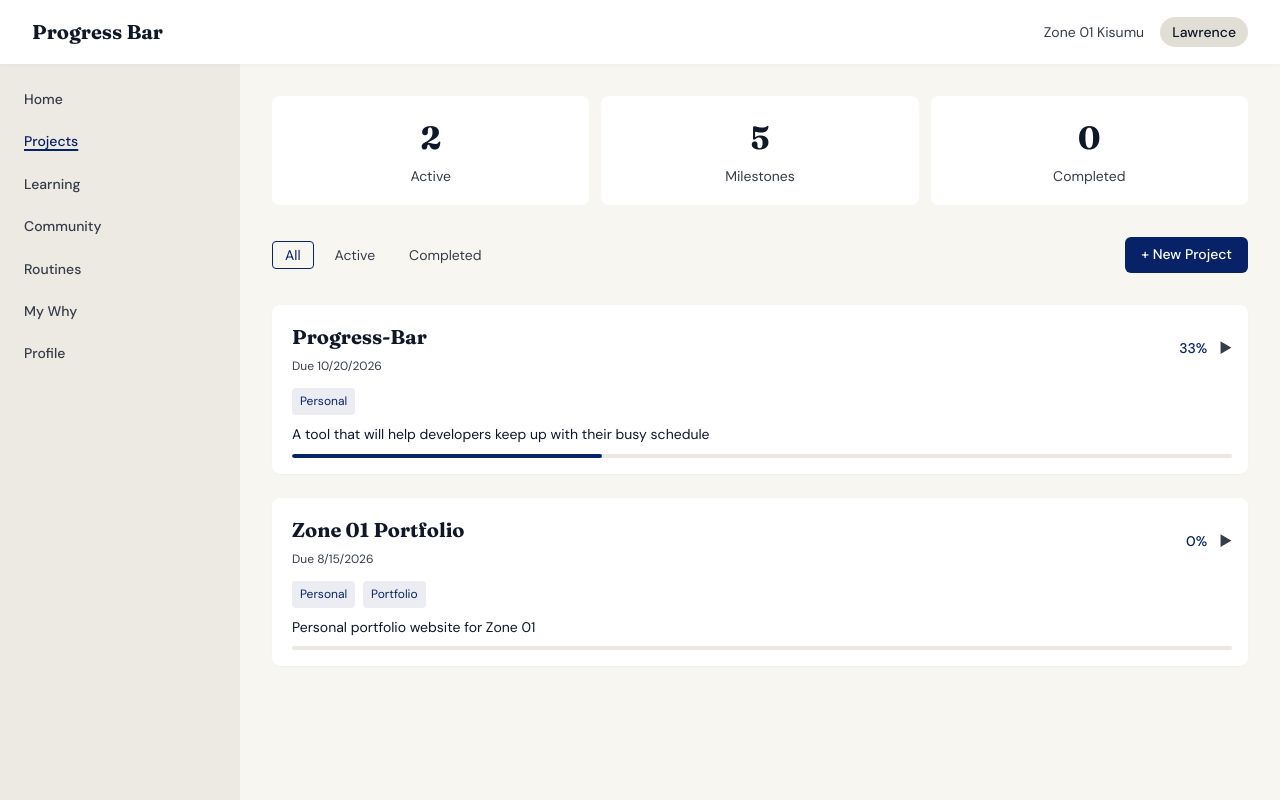
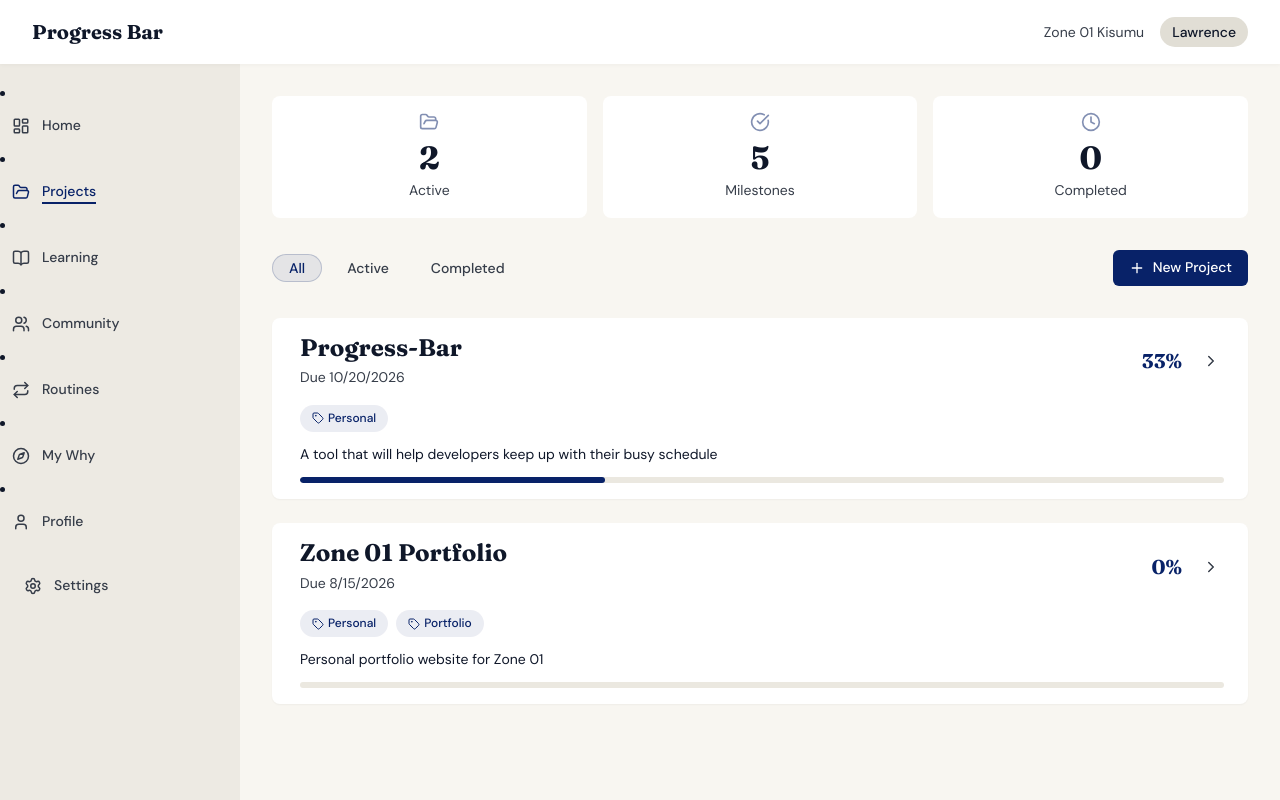
Before and after one commit to LawObare/progressbar, a React app in the folder frontend/: page /projects in a window 1280 px wide. Built offline with nearby package versions, Linux system fonts and the light colour scheme; the HTML template or start-up script is replaced by a standard one.

Commit message:
Chore: Added React lucide icons to navigation bar, home page and a bit in projects page

```diff
--- a/frontend/package.json
+++ b/frontend/package.json
@@ -10,6 +10,7 @@
     "preview": "vite preview"
   },
   "dependencies": {
+    "lucide-react": "^1.25.0",
     "react": "^19.2.7",
     "react-dom": "^19.2.7",
     "react-router-dom": "^7.18.1"
--- a/frontend/src/components/Sidebar/Sidebar.jsx
+++ b/frontend/src/components/Sidebar/Sidebar.jsx
@@ -1,35 +1,49 @@
 // src/components/Sidebar/Sidebar.jsx
+import React from 'react';
 import { NavLink } from 'react-router-dom';
+import {
+  LayoutDashboard,
+  FolderOpen,
+  BookOpen,
+  Users,
+  Repeat,
+  Compass,
+  User,
+  Settings
+} from 'lucide-react';
 import styles from './Sidebar.module.css';
 
 const navItems = [
-  { path: '/home', label: 'Home' },
-  { path: '/projects', label: 'Projects' },
-  { path: '/learning', label: 'Learning' },
-  { path: '/community', label: 'Community' },
-  { path: '/routines', label: 'Routines' },
-  { path: '/my-why', label: 'My Why' },
-  { path: '/profile', label: 'Profile' },
+  { path: '/home', label: 'Home', icon: LayoutDashboard },
+  { path: '/projects', label: 'Projects', icon: FolderOpen },
+  { path: '/learning', label: 'Learning', icon: BookOpen },
+  { path: '/community', label: 'Community', icon: Users },
+  { path: '/routines', label: 'Routines', icon: Repeat },
+  { path: '/my-why', label: 'My Why', icon: Compass },
+  { path: '/profile', label: 'Profile', icon: User },
 ];
 
 export const Sidebar = () => {
   return (
     <nav className={styles.Sidebar}>
-      <ul className={styles.Sidebar__nav}>
-        {navItems.map((item) => (
-          <li key={item.path} className={styles.Sidebar__item}>
+      {/* ... */}
+      {navItems.map((item) => {
+        const Icon = item.icon;
+        return (
+          <li key={item.path}>
             <NavLink
               to={item.path}
               className={({ isActive }) =>
                 `${styles.Sidebar__link} ${isActive ? styles['Sidebar__link--active'] : ''}`
               }
             >
-              {item.label}
+              <Icon size={18} />
+              <span className={styles.Sidebar__linkText}>{item.label}</span>
             </NavLink>
           </li>
-        ))}
-      </ul>
-
+        );
+      })}
+      {/* ... */}
       <div className={styles.Sidebar__footer}>
         <NavLink
           to="/settings"
@@ -37,7 +51,8 @@ export const Sidebar = () => {
             `${styles.Sidebar__link} ${isActive ? styles['Sidebar__link--active'] : ''}`
           }
         >
-          Settings
+          <Settings size={18} />
+          <span className={styles.Sidebar__linkText}>Settings</span>
         </NavLink>
       </div>
     </nav>
--- a/frontend/src/components/Sidebar/Sidebar.module.css
+++ b/frontend/src/components/Sidebar/Sidebar.module.css
@@ -43,9 +43,14 @@
 
 .Sidebar__link--active {
   color: hsl(var(--primary));
-  text-decoration: underline;
-  text-underline-offset: 3px;
-  text-decoration-thickness: 2px;
+}
+
+.Sidebar__linkText {
+  border-bottom: 2px solid transparent;
+}
+
+.Sidebar__link--active .Sidebar__linkText {
+  border-bottom-color: hsl(var(--primary));
 }
 
 .Sidebar__footer {
--- a/frontend/src/pages/Home/Home.jsx
+++ b/frontend/src/pages/Home/Home.jsx
@@ -1,5 +1,6 @@
 // src/pages/Home/Home.jsx
 import React, { useState } from 'react';
+import { Target, LayoutGrid } from 'lucide-react'; // ← Add these imports
 import { FocusTab } from './FocusTab';
 import { SummaryTab } from './SummaryTab';
 import { mockTasks, mockRoutines, mockSummaryData } from '../../mockData';
@@ -41,12 +42,14 @@ export const Home = () => {
           className={`${styles.Home__tab} ${activeTab === 'focus' ? styles['Home__tab--active'] : ''}`}
           onClick={() => setActiveTab('focus')}
         >
+          <Target size={16} />
           Focus
         </button>
         <button
           className={`${styles.Home__tab} ${activeTab === 'summary' ? styles['Home__tab--active'] : ''}`}
           onClick={() => setActiveTab('summary')}
         >
+          <LayoutGrid size={16} />
           Summary
         </button>
       </div>
--- a/frontend/src/pages/Home/Home.module.css
+++ b/frontend/src/pages/Home/Home.module.css
@@ -15,6 +15,9 @@
 }
 
 .Home__tab {
+  display: flex;
+  align-items: center;
+  gap: var(--space-2);
   padding: var(--space-2) var(--space-4);
   font-family: var(--font-sans);
   font-size: var(--font-size-sm);
@@ -24,6 +27,7 @@
   transition: color var(--transition-fast), border-color var(--transition-fast);
   cursor: pointer;
   margin-bottom: -1px;
+  background: transparent;
 }
 
 .Home__tab:hover {
--- a/frontend/src/pages/Projects/Projects.jsx
+++ b/frontend/src/pages/Projects/Projects.jsx
@@ -1,5 +1,16 @@
 // src/pages/Projects/Projects.jsx
 import React, { useState } from 'react';
+import {
+  FolderOpen,
+  CheckCircle,
+  Clock,
+  Plus,
+  ChevronDown,
+  ChevronRight,
+  Tag,
+  Link2,
+  X
+} from 'lucide-react';
 import { Button } from '../../components/Button/Button';
 import { Card } from '../../components/Card/Card';
 import { mockProjects } from '../../mockData';
@@ -46,20 +57,23 @@ export const Projects = () => {
       {/* Stats strip */}
       <div className={styles.Projects__stats}>
         <div className={styles.Projects__stat}>
+          <FolderOpen className={styles.Projects__statIcon} size={20} />
           <span className={styles.Projects__statValue}>{activeProjects}</span>
           <span className={styles.Projects__statLabel}>Active</span>
         </div>
         <div className={styles.Projects__stat}>
+          <CheckCircle className={styles.Projects__statIcon} size={20} />
           <span className={styles.Projects__statValue}>{totalMilestones}</span>
           <span className={styles.Projects__statLabel}>Milestones</span>
         </div>
         <div className={styles.Projects__stat}>
+          <Clock className={styles.Projects__statIcon} size={20} />
           <span className={styles.Projects__statValue}>{completedProjects}</span>
           <span className={styles.Projects__statLabel}>Completed</span>
         </div>
       </div>
 
-      {/* Filter bar */}
+      {/* Toolbar */}
       <div className={styles.Projects__toolbar}>
         <div className={styles.Projects__filters}>
           <button
@@ -82,7 +96,8 @@ export const Projects = () => {
           </button>
         </div>
         <Button variant="primary" onClick={() => setShowCreateModal(true)}>
-          + New Project
+          <Plus size={16} />
+          New Project
         </Button>
       </div>
 
@@ -90,6 +105,7 @@ export const Projects = () => {
       <div className={styles.Projects__list}>
         {filteredProjects.length === 0 ? (
           <div className={styles.Projects__empty}>
+            <FolderOpen size={48} className={styles.Projects__emptyIcon} />
             <p>No projects yet. Create your first project!</p>
           </div>
         ) : (
@@ -123,7 +139,7 @@ export const Projects = () => {
                       {progress}%
                     </span>
                     <span className={styles.Projects__cardToggle}>
-                      {isExpanded ? '▼' : '▶'}
+                      {isExpanded ? <ChevronDown size={18} /> : <ChevronRight size={18} />}
                     </span>
                   </div>
                 </div>
@@ -132,7 +148,10 @@ export const Projects = () => {
                   {project.tags && project.tags.length > 0 && (
                     <div className={styles.Projects__cardTags}>
                       {project.tags.map(tag => (
-                        <span key={tag} className={styles.Projects__cardTag}>{tag}</span>
+                        <span key={tag} className={styles.Projects__cardTag}>
+                          <Tag size={12} />
+                          {tag}
+                        </span>
                       ))}
                     </div>
                   )}
@@ -158,7 +177,8 @@ export const Projects = () => {
                           <div key={milestone.id} className={styles.Projects__milestone}>
                             <div className={styles.Projects__milestoneHeader}>
                               <span className={styles.Projects__milestoneTitle}>
-                                {milestone.completed ? '✓' : '○'} {milestone.title}
+                                {milestone.completed ? <CheckCircle size={14} /> : <Clock size={14} />}
+                                {milestone.title}
                               </span>
                               <span className={styles.Projects__milestoneProgress}>
                                 {taskDone}/{taskTotal} tasks
@@ -174,14 +194,15 @@ export const Projects = () => {
                               {milestone.tasks.map(task => (
                                 <li key={task.id} className={styles.Projects__task}>
                                   <span className={task.completed ? styles['Projects__task--done'] : ''}>
-                                    {task.title}
+                                    {task.completed ? '✓' : '○'} {task.title}
                                   </span>
                                 </li>
                               ))}
                             </ul>
                             {milestone.evidence && (
                               <div className={styles.Projects__evidence}>
-                                <span className={styles.Projects__evidenceLabel}>🔗 Evidence: </span>
+                                <Link2 size={12} />
+                                <span className={styles.Projects__evidenceLabel}>Evidence: </span>
                                 <a href={milestone.evidence} target="_blank" rel="noopener noreferrer">
                                   {milestone.evidence}
                                 </a>
@@ -203,7 +224,15 @@ export const Projects = () => {
       {showCreateModal && (
         <div className={styles.Projects__modalOverlay}>
           <div className={styles.Projects__modal}>
-            <h2 className={styles.Projects__modalTitle}>Create Project</h2>
+            <div className={styles.Projects__modalHeader}>
+              <h2 className={styles.Projects__modalTitle}>Create Project</h2>
+              <button
+                className={styles.Projects__modalClose}
+                onClick={() => setShowCreateModal(false)}
+              >
+                <X size={20} />
+              </button>
+            </div>
             <form onSubmit={(e) => {
               e.preventDefault();
               setShowCreateModal(false);
--- a/frontend/src/pages/Projects/Projects.module.css
+++ b/frontend/src/pages/Projects/Projects.module.css
@@ -13,15 +13,25 @@
 .Projects__stats {
   display: grid;
   grid-template-columns: repeat(3, 1fr);
-  gap: var(--space-3);
+  gap: var(--space-4);
 }
 
 .Projects__stat {
   text-align: center;
-  padding: var(--space-4);
+  padding: var(--space-4) var(--space-5);
   background: hsl(var(--card));
   border-radius: var(--radius-lg);
   border: 1px solid hsl(var(--border));
+  display: flex;
+  flex-direction: column;
+  align-items: center;
+  gap: var(--space-1);
+}
+
+.Projects__statIcon {
+  color: hsl(var(--primary));
+  opacity: 0.5;
+  margin-bottom: var(--space-1);
 }
 
 .Projects__statValue {
@@ -30,6 +40,7 @@
   font-size: var(--font-size-2xl);
   font-weight: var(--font-weight-bold);
   color: hsl(var(--foreground));
+  line-height: 1.1;
 }
 
 .Projects__statLabel {
@@ -47,26 +58,22 @@
   gap: var(--space-3);
 }
 
-/* ── List ── */
-.Projects__list {
-  display: flex;
-  flex-direction: column;
-  gap: var(--space-5);
-}
-
 .Projects__filters {
   display: flex;
   gap: var(--space-2);
 }
 
 .Projects__filter {
-  padding: var(--space-1) var(--space-3);
+  padding: var(--space-1) var(--space-4);
   font-family: var(--font-sans);
   font-size: var(--font-size-sm);
+  font-weight: var(--font-weight-medium);
   color: hsl(var(--muted-foreground));
   border: 1px solid transparent;
-  border-radius: var(--radius-sm);
+  border-radius: var(--radius-full);
   transition: all var(--transition-fast);
+  cursor: pointer;
+  background: transparent;
 }
 
 .Projects__filter:hover {
@@ -76,13 +83,23 @@
 
 .Projects__filter--active {
   color: hsl(var(--primary));
-  border-color: hsl(var(--primary));
+  background: hsl(var(--primary) / 0.08);
+  border-color: hsl(var(--primary) / 0.2);
+}
+
+/* ── List ── */
+.Projects__list {
+  display: flex;
+  flex-direction: column;
+  gap: var(--space-5);
 }
 
 /* ── Card ── */
 .Projects__card {
   transition: all var(--transition-normal);
   cursor: pointer;
+  overflow: hidden;
+  padding: var(--space-4) var(--space-5);
 }
 
 .Projects__card:hover {
@@ -97,76 +114,95 @@
   display: flex;
   justify-content: space-between;
   align-items: center;
+  gap: var(--space-4);
 }
 
 .Projects__cardInfo {
   display: flex;
   flex-direction: column;
   gap: var(--space-1);
+  flex: 1;
+  min-width: 0;
 }
 
 .Projects__cardTitle {
   font-family: var(--font-serif);
-  font-size: var(--font-size-lg);
+  font-size: var(--font-size-xl);
   font-weight: var(--font-weight-bold);
   color: hsl(var(--foreground));
+  line-height: 1.2;
 }
 
 .Projects__cardDeadline {
   font-family: var(--font-sans);
-  font-size: var(--font-size-xs);
+  font-size: var(--font-size-sm);
   color: hsl(var(--muted-foreground));
 }
 
 .Projects__cardMeta {
   display: flex;
   align-items: center;
-  gap: var(--space-3);
+  gap: var(--space-4);
+  flex-shrink: 0;
 }
 
 .Projects__cardProgress {
-  font-family: var(--font-sans);
-  font-size: var(--font-size-sm);
-  font-weight: var(--font-weight-medium);
+  font-family: var(--font-serif);
+  font-size: var(--font-size-lg);
+  font-weight: var(--font-weight-bold);
   color: hsl(var(--primary));
+  min-width: 48px;
+  text-align: right;
 }
 
 .Projects__cardToggle {
-  font-family: var(--font-sans);
-  font-size: var(--font-size-sm);
   color: hsl(var(--muted-foreground));
+  padding: var(--space-1);
+  border-radius: var(--radius-sm);
+  transition: all var(--transition-fast);
+  display: flex;
+  align-items: center;
+}
+
+.Projects__cardToggle:hover {
+  background: hsl(var(--secondary));
 }
 
 .Projects__cardBody {
-  margin-top: var(--space-3);
+  margin-top: var(--space-4);
 }
 
 .Projects__cardTags {
   display: flex;
   gap: var(--space-2);
   flex-wrap: wrap;
-  margin-bottom: var(--space-2);
+  margin-bottom: var(--space-3);
 }
 
 .Projects__cardTag {
-  padding: var(--space-1) var(--space-2);
+  display: inline-flex;
+  align-items: center;
+  gap: var(--space-1);
+  padding: var(--space-1) var(--space-3);
   font-family: var(--font-sans);
   font-size: var(--font-size-xs);
+  font-weight: var(--font-weight-medium);
   color: hsl(var(--primary));
   background: hsl(var(--primary) / 0.08);
-  border-radius: var(--radius-sm);
+  border-radius: var(--radius-full);
 }
 
 .Projects__cardDescription {
   font-family: var(--font-sans);
   font-size: var(--font-size-sm);
   color: hsl(var(--text-secondary));
-  margin-bottom: var(--space-2);
+  margin-bottom: var(--space-3);
+  line-height: 1.5;
 }
 
 .Projects__cardProgressBar {
   width: 100%;
-  height: 4px;
+  height: 6px;
   background: hsl(var(--muted));
   border-radius: var(--radius-full);
   overflow: hidden;
@@ -181,7 +217,7 @@
 
 /* ── Detail ── */
 .Projects__cardDetail {
-  margin-top: var(--space-4);
+  margin-top: var(--space-5);
   padding-top: var(--space-4);
   border-top: 1px solid hsl(var(--border));
 }
@@ -195,24 +231,30 @@
 .Projects__milestonesTitle {
   font-family: var(--font-serif);
   font-size: var(--font-size-md);
-  font-weight: var(--font-weight-semibold);
+  font-weight: var(--font-weight-bold);
   color: hsl(var(--foreground));
+  margin-bottom: var(--space-1);
 }
 
 .Projects__milestone {
-  padding: var(--space-3);
+  padding: var(--space-4);
   background: hsl(var(--secondary) / 0.3);
   border-radius: var(--radius-md);
-  border-left: 3px solid hsl(var(--primary));
+  border-left: 4px solid hsl(var(--primary));
 }
 
 .Projects__milestoneHeader {
   display: flex;
   justify-content: space-between;
   align-items: center;
+  gap: var(--space-3);
+  flex-wrap: wrap;
 }
 
 .Projects__milestoneTitle {
+  display: flex;
+  align-items: center;
+  gap: var(--space-2);
   font-family: var(--font-sans);
   font-size: var(--font-size-sm);
   font-weight: var(--font-weight-medium);
@@ -227,7 +269,7 @@
 
 .Projects__milestoneBar {
   width: 100%;
-  height: 3px;
+  height: 4px;
   background: hsl(var(--muted));
   border-radius: var(--radius-full);
   overflow: hidden;
@@ -254,6 +296,9 @@
   font-family: var(--font-sans);
   font-size: var(--font-size-sm);
   color: hsl(var(--text-secondary));
+  display: flex;
+  align-items: center;
+  gap: var(--space-2);
 }
 
 .Projects__task--done {
@@ -263,19 +308,28 @@
 
 /* ── Evidence ── */
 .Projects__evidence {
+  display: flex;
+  align-items: center;
+  gap: var(--space-2);
   margin-top: var(--space-2);
   font-family: var(--font-sans);
   font-size: var(--font-size-xs);
   color: hsl(var(--muted-foreground));
+  padding: var(--space-2) var(--space-3);
+  background: hsl(var(--card));
+  border-radius: var(--radius-sm);
+  border: 1px solid hsl(var(--border));
 }
 
 .Projects__evidenceLabel {
   font-weight: var(--font-weight-medium);
+  color: hsl(var(--foreground));
 }
 
 .Projects__evidence a {
   color: hsl(var(--primary));
   text-decoration: none;
+  word-break: break-all;
 }
 
 .Projects__evidence a:hover {
@@ -291,6 +345,15 @@
   border: 2px dashed hsl(var(--border));
   color: hsl(var(--muted-foreground));
   font-family: var(--font-sans);
+  display: flex;
+  flex-direction: column;
+  align-items: center;
+  gap: var(--space-3);
+}
+
+.Projects__emptyIcon {
+  color: hsl(var(--muted-foreground));
+  opacity: 0.4;
 }
 
 /* ── Modal ── */
@@ -305,23 +368,47 @@
   align-items: center;
   justify-content: center;
   z-index: 100;
+  backdrop-filter: blur(4px);
 }
 
 .Projects__modal {
   background: hsl(var(--card));
-  border-radius: var(--radius-lg);
-  padding: var(--space-6);
+  border-radius: var(--radius-xl);
+  padding: var(--space-6) var(--space-7);
   max-width: 560px;
   width: 90%;
-  box-shadow: var(--shadow-lg);
+  box-shadow: var(--shadow-xl);
   border: 1px solid hsl(var(--border));
+}
+
+.Projects__modalHeader {
+  display: flex;
+  justify-content: space-between;
+  align-items: center;
+  margin-bottom: var(--space-5);
 }
 
 .Projects__modalTitle {
   font-family: var(--font-serif);
   font-size: var(--font-size-xl);
   font-weight: var(--font-weight-bold);
-  margin-bottom: var(--space-4);
+  color: hsl(var(--foreground));
+}
+
+.Projects__modalClose {
+  background: none;
+  border: none;
+  padding: var(--space-2);
+  color: hsl(var(--muted-foreground));
+  cursor: pointer;
+  border-radius: var(--radius-sm);
+  transition: all var(--transition-fast);
+  display: flex;
+  align-items: center;
+}
+
+.Projects__modalClose:hover {
+  background: hsl(var(--secondary));
   color: hsl(var(--foreground));
 }
 
@@ -359,6 +446,7 @@
 
 .Projects__modalInput:focus {
   border-color: hsl(var(--primary));
+  box-shadow: 0 0 0 3px hsl(var(--primary) / 0.1);
 }
 
 .Projects__modalTextarea {
@@ -372,15 +460,17 @@
   resize: vertical;
   outline: none;
   transition: border-color var(--transition-fast);
+  min-height: 80px;
 }
 
 .Projects__modalTextarea:focus {
   border-color: hsl(var(--primary));
+  box-shadow: 0 0 0 3px hsl(var(--primary) / 0.1);
 }
 
 .Projects__modalActions {
   display: flex;
   justify-content: flex-end;
   gap: var(--space-3);
-  margin-top: var(--space-4);
+  margin-top: var(--space-5);
 }
```
Also changed, not shown: 1 other file (tests, documents, lock files or other folders).
